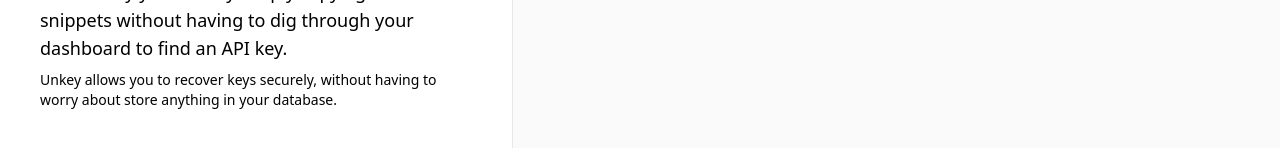
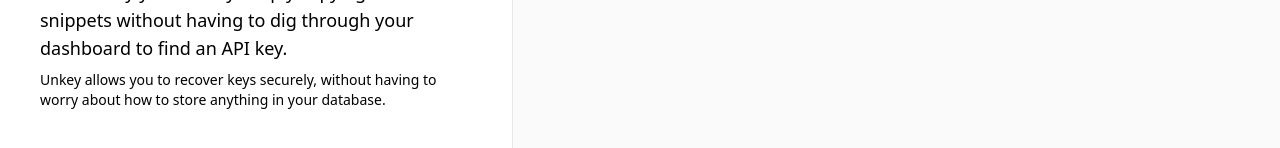
Before and after one commit to unkeyed/examples, a Next.js app in the folder docs-with-real-keys/: page / in a window 1280 px wide. Shown: the part 650-798 px from the top of the page. Built offline with nearby package versions, Linux system fonts and the light colour scheme; no server answers.

Commit message:
docs(page.tsx): fix typo in footer text, change "store" to "how to store"

```diff
--- a/docs-with-real-keys/app/page.tsx
+++ b/docs-with-real-keys/app/page.tsx
@@ -23,7 +23,7 @@
             <p className="text-lg">
               Provide the best experience to your users, allowing them to try your API by simply copying code snippets without having to dig through your dashboard to find an API key.
             </p>
-            <footer className="text-sm"> Unkey allows you to recover keys securely, without having to worry about store anything in your database.
+            <footer className="text-sm"> Unkey allows you to recover keys securely, without having to worry about how to store anything in your database.
             </footer>
           </blockquote>
         </div>
```
